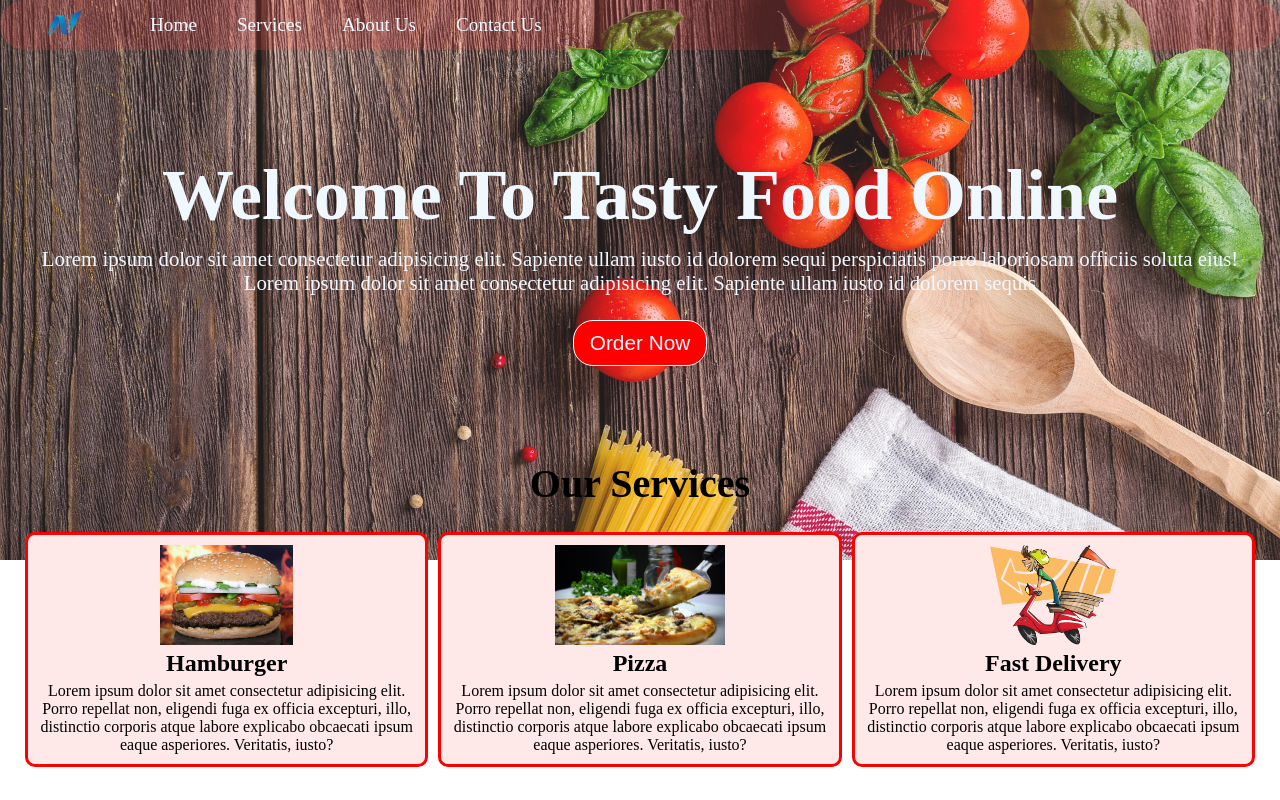
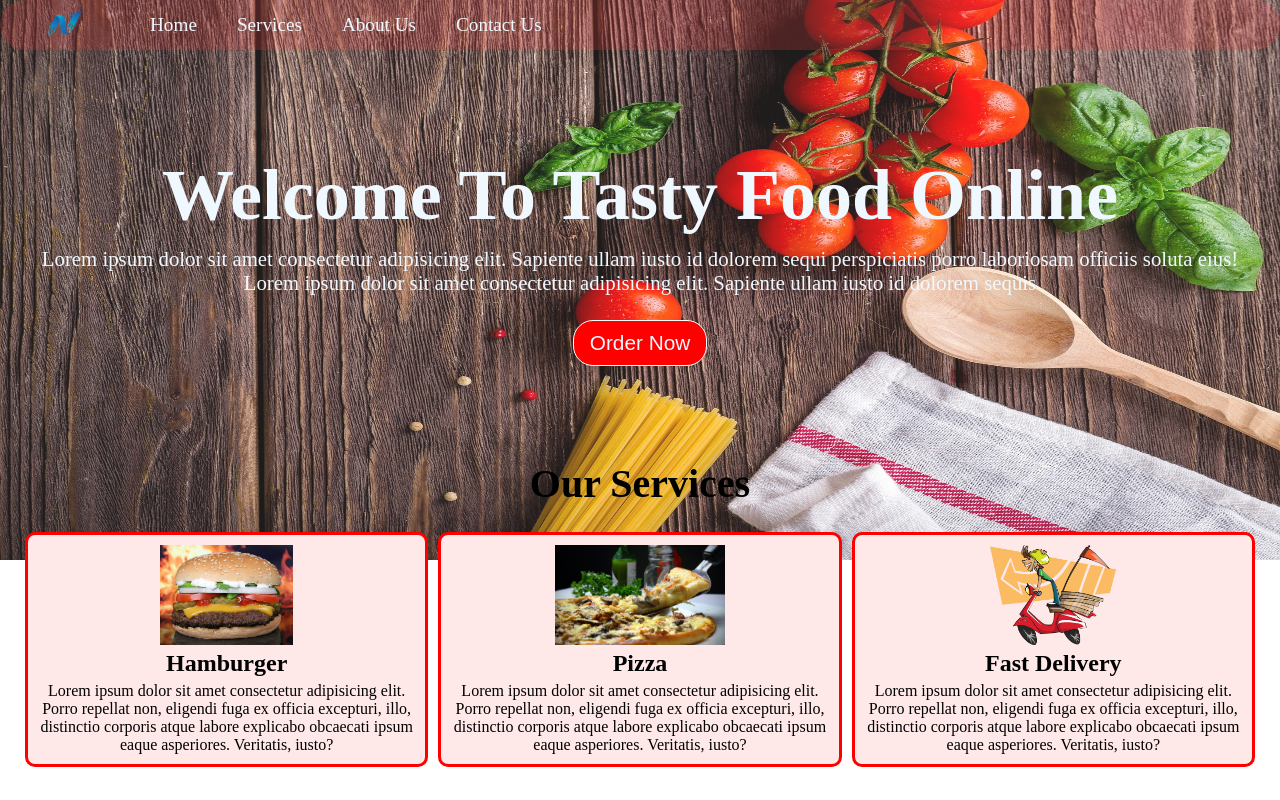
Before and after one commit to nilshru/Tastyfoodonline.com, a plain HTML site: page index.html in a window 1280 px wide. Drawn offline with Linux system fonts and the light colour scheme.

Commit message:
background img not showing

```diff
--- a/css/desktop.css
+++ b/css/desktop.css
@@ -26,7 +26,7 @@
     font-size: 1.01rem;
 
 }
-#home::before{
+#home .hbg{
     height: 300px;
 }
 .btn{
--- a/css/main.css
+++ b/css/main.css
@@ -66,9 +66,9 @@
     justify-content: center;
 
 }
-#home::before{
+#home .hbg{
     content: "";
-    background: url('/img/bg.jpg') no-repeat center center/cover;
+    /* background: url('/img/bg.jpg') no-repeat center center/cover; */
     height: 70%;
     top: 0;
     left: 0;
--- a/css/phone.css
+++ b/css/phone.css
@@ -27,7 +27,7 @@
     margin-top: 10px;
     font-size: 0.45rem;
 }
-#home::before{
+#home .hbg{
     height: 195px;
 }
 #home{
--- a/css/tablet.css
+++ b/css/tablet.css
@@ -19,7 +19,7 @@
     margin-top: 10px;
     font-size: 0.7rem;
 }
-#home::before{
+#home .hbg{
     height: 260px;
 }
 #home{
--- a/index.html
+++ b/index.html
@@ -23,6 +23,7 @@
         </ul>
     </nav>
     <section id="home">
+        <img src="img/bg.jpg" alt="" class="hbg">
         <h1 class="head1">Welcome To Tasty Food Online</h1>
         <p>Lorem ipsum dolor sit amet consectetur adipisicing elit. Sapiente ullam iusto id dolorem sequi perspiciatis porro laboriosam officiis soluta eius!</p>
         <p>Lorem ipsum dolor sit amet consectetur adipisicing elit. Sapiente ullam iusto id dolorem sequis</p>
```
